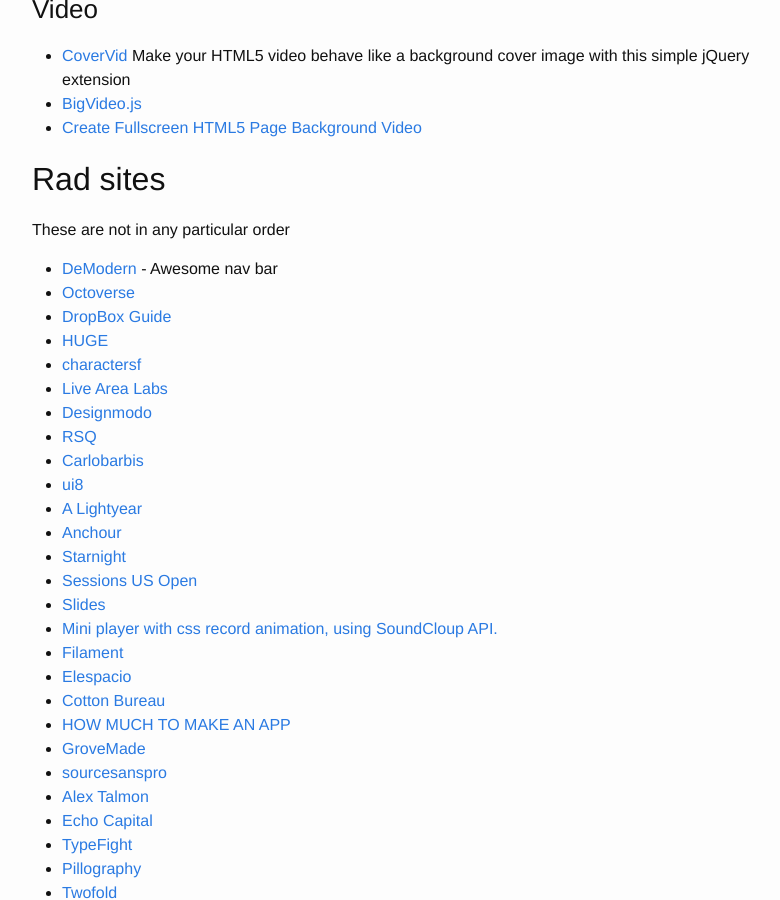
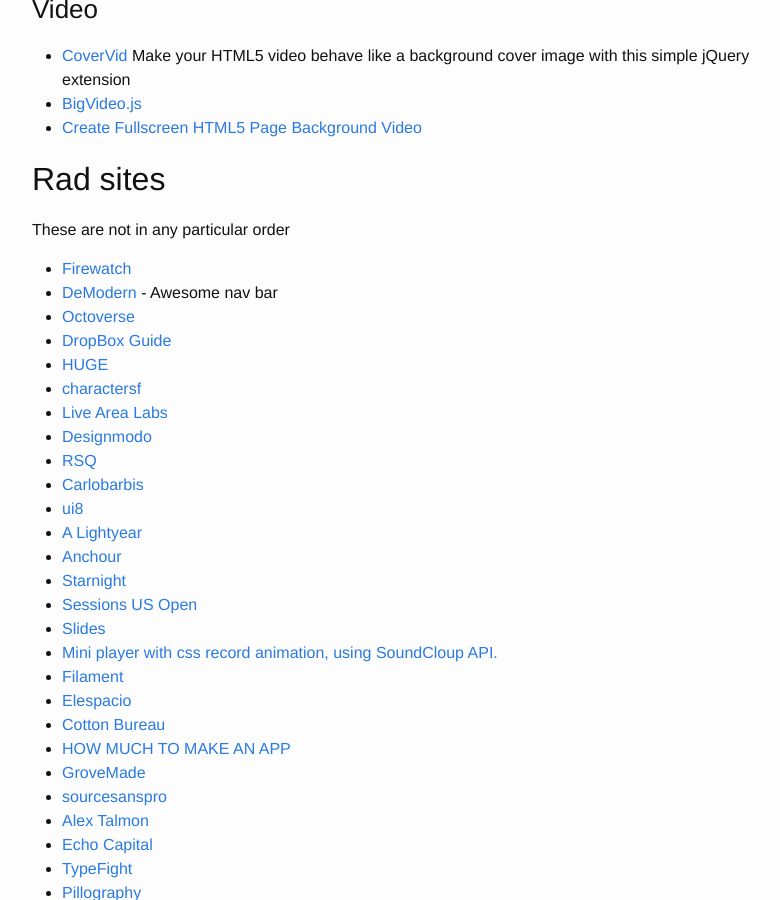
Before and after one commit to brownerd/brownerd.github.io, a Jekyll site: the page built from _posts/2014-10-06-reading-list-2014.md, in a window 1280 px wide and 900 px high, scrolled down 30770 px. Shown: the whole window, without its empty margins (238-1018 px from the left). Built offline with Jekyll 4.4.1, drawn with Linux system fonts in a browser that asks for light colours; emoji names are drawn with the system emoji font.

Commit message:
add firewatch to radsites

```diff
--- a/_posts/2014-10-06-reading-list-2014.md
+++ b/_posts/2014-10-06-reading-list-2014.md
@@ -1476,6 +1476,7 @@ packed in a single CSS or SCSS file.
 ## Rad sites
 These are not in any particular order
 
+- [Firewatch](http://www.firewatchgame.com/)
 - [DeModern](http://demodern.com/agency) - Awesome nav bar
 - [Octoverse](https://octoverse.github.com/)
 - [DropBox Guide](https://www.dropbox.com/guide)
```
